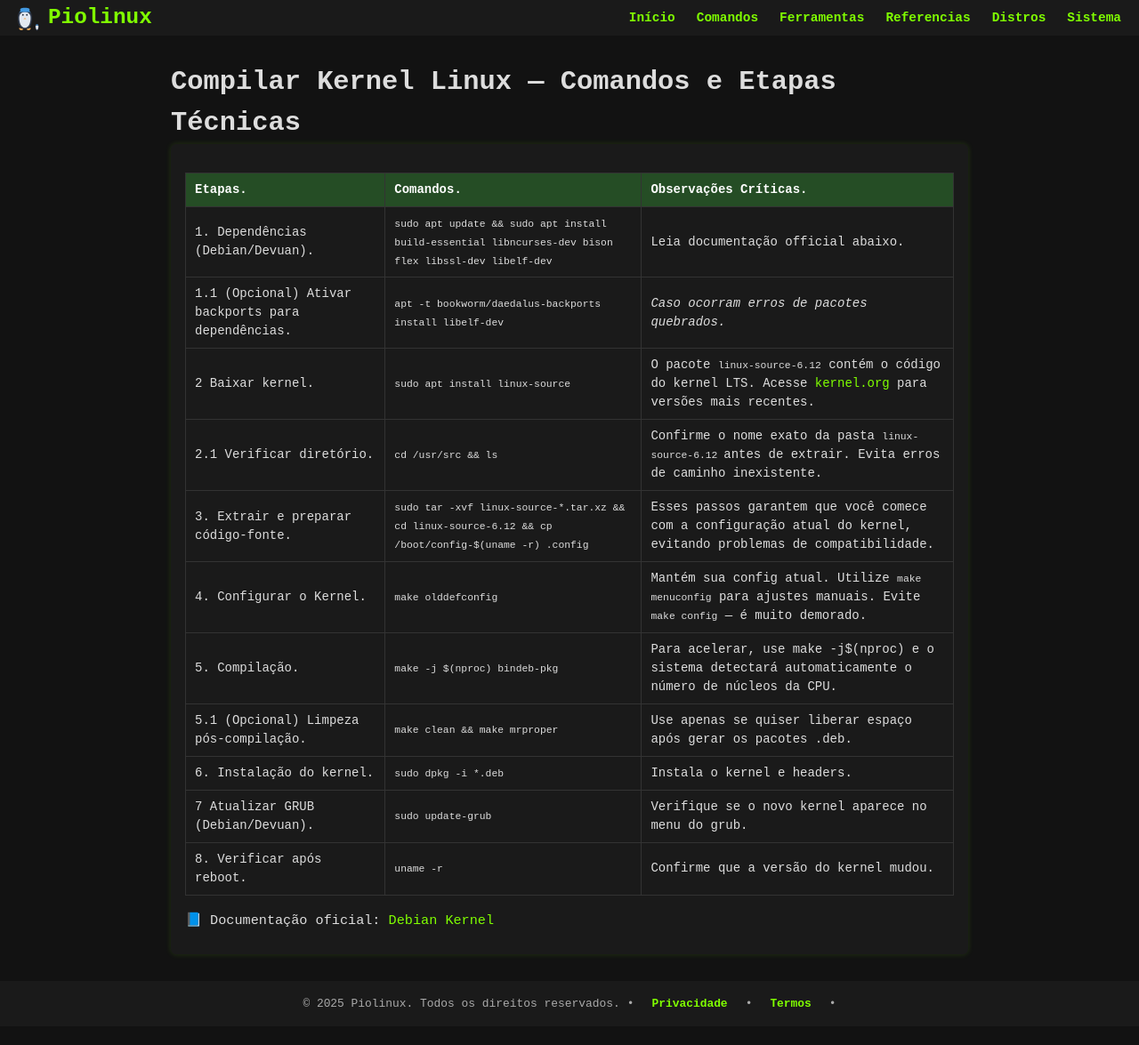
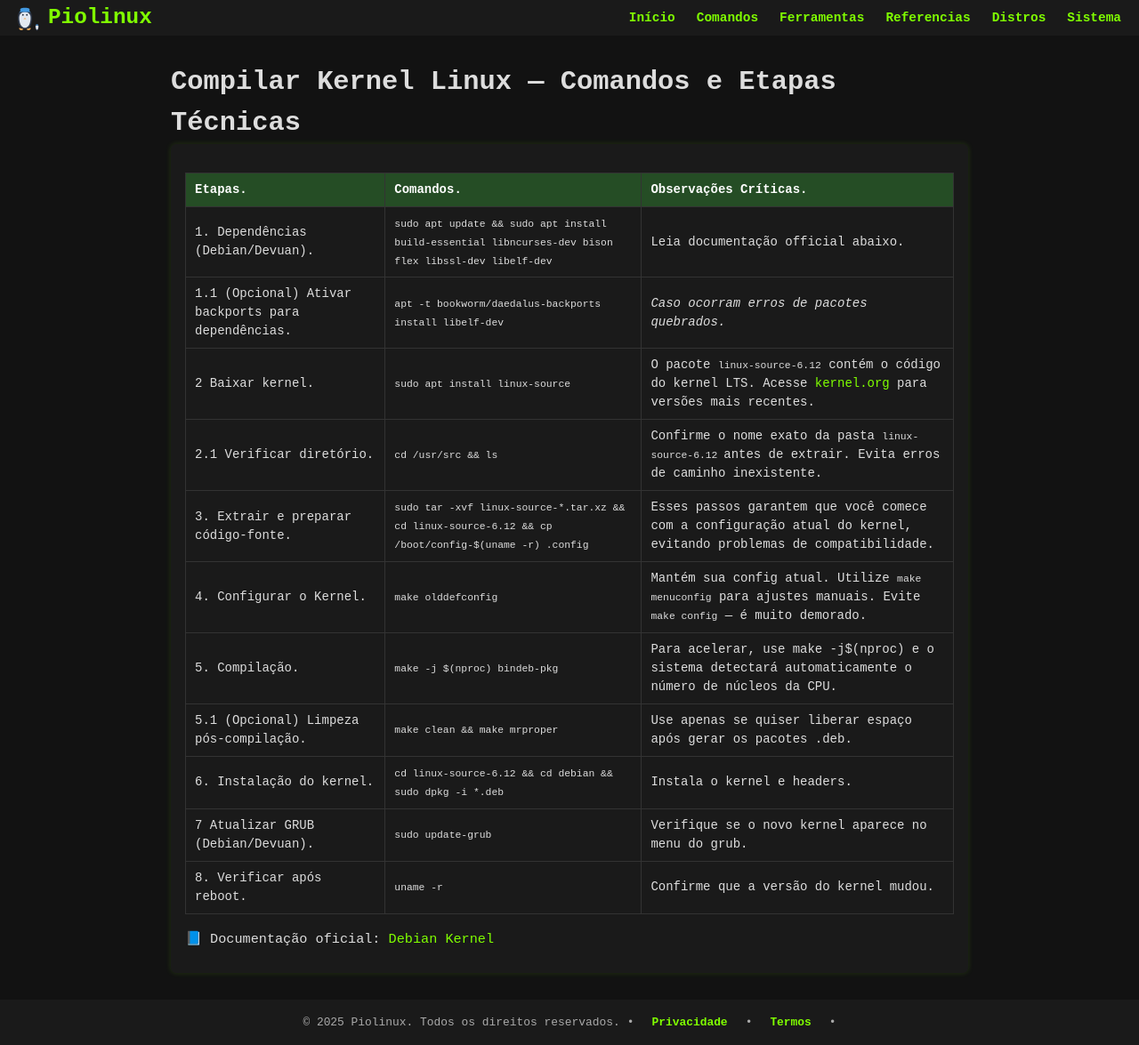
Before and after one commit to Piolinux/piolinux-site, a Jekyll site: the page built from _pages/_kernel/tabela-evergreen-como-compilar-o-kernel-linux.md, in a window 1280 px wide. Shown: the whole page at 89% size. Built offline with Jekyll 4.4.1, drawn with Linux system fonts in a browser that asks for light colours; before the commit the page ends 1154 px from its top, so only the background shows below that.

Commit message:
Update tabela-evergreen-como-compilar-o-kernel-linux.md

```diff
--- a/_pages/_kernel/tabela-evergreen-como-compilar-o-kernel-linux.md
+++ b/_pages/_kernel/tabela-evergreen-como-compilar-o-kernel-linux.md
@@ -68,7 +68,7 @@ tags: [kernel, linux, compilacao, make, grub, apt, evergreen]
 
      <tr>
       <td data-label="Etapa">6. Instalação do kernel.</td>
-      <td data-label="Comando"><code>sudo dpkg -i *.deb</code></td>
+      <td data-label="Comando"><code>cd linux-source-6.12 && cd debian && sudo dpkg -i *.deb</code></td>
       <td data-label="Observação Crítica">Instala o kernel e headers.</td>
     </tr>
     <tr>
```
